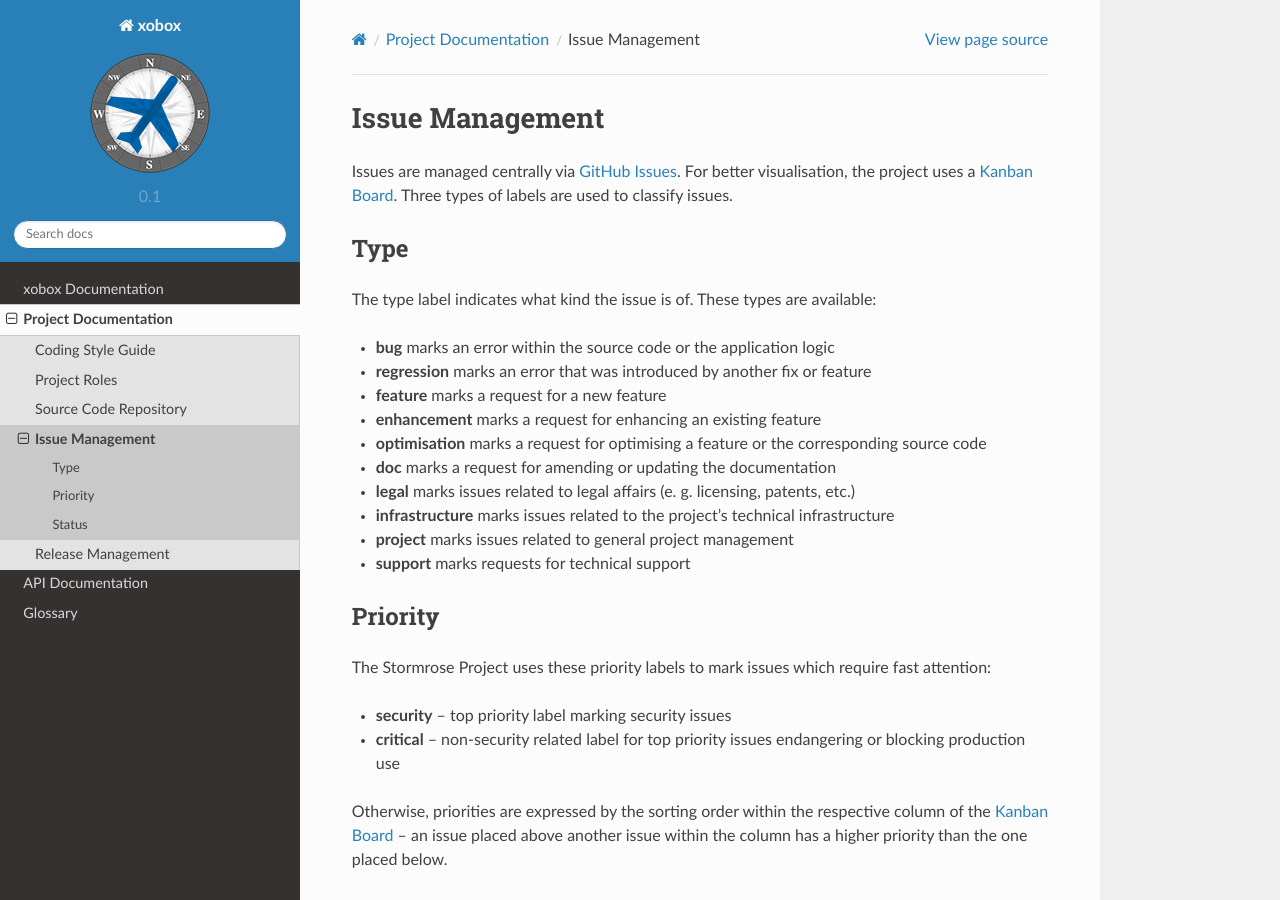
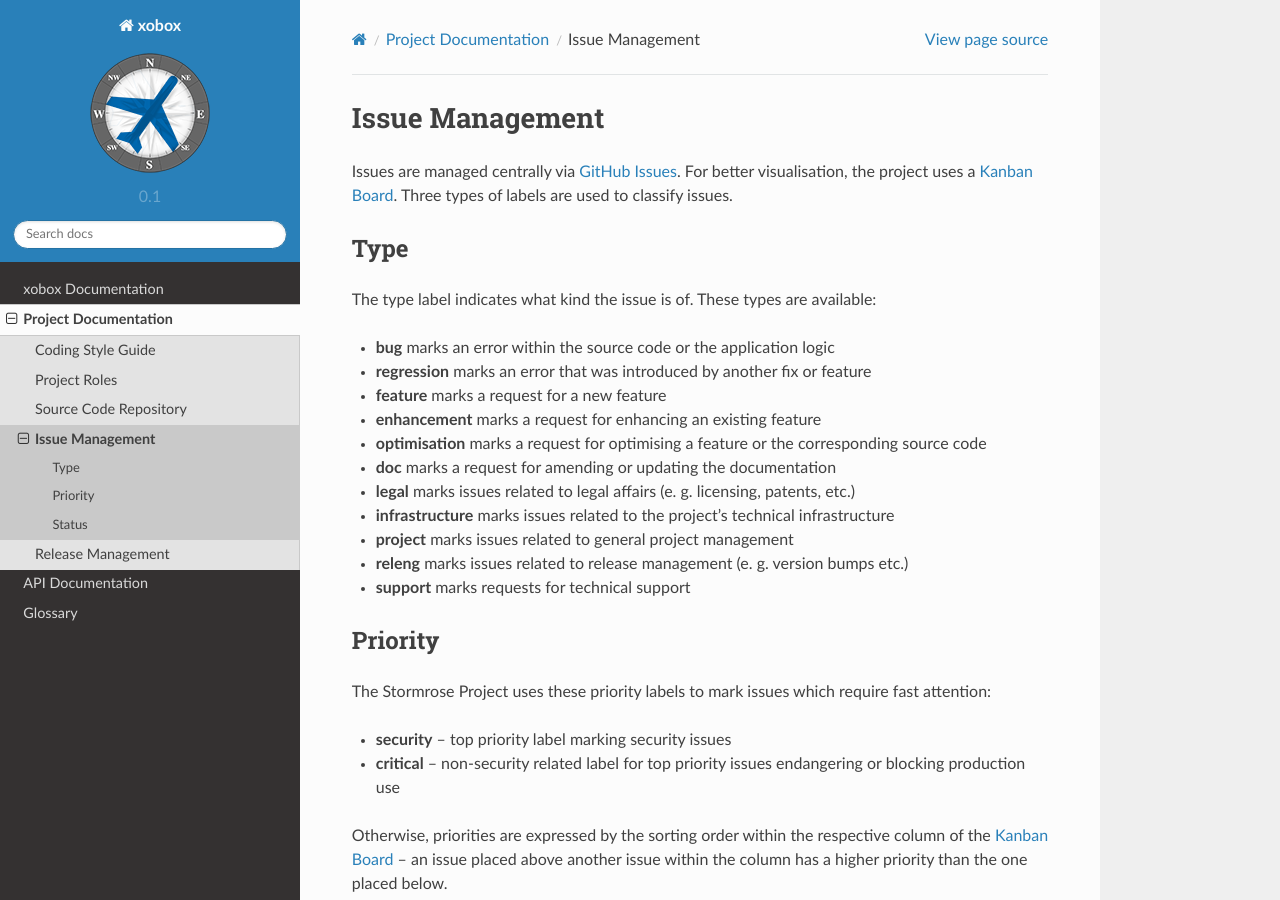
Before and after one commit to stormrose-va/xobox, a Sphinx documentation site: the page built from docs/source/internals/issues.rst, in a window 1280 px wide and 900 px high. Built offline with Sphinx 7.4.7 and the Read the Docs theme 2.0.0, drawn with Linux system fonts in a browser that asks for light colours; pages that are not in the unit, such as notebooks, are missing from menus.

Commit message:
Add documentation for releng issue label

```diff
--- a/docs/source/internals/issues.rst
+++ b/docs/source/internals/issues.rst
@@ -23,6 +23,7 @@ The type label indicates what kind the issue is of. These types are available:
 * **legal** marks issues related to legal affairs (e. g. licensing, patents, etc.)
 * **infrastructure** marks issues related to the project's technical infrastructure
 * **project** marks issues related to general project management
+* **releng** marks issues related to release management (e. g. version bumps etc.)
 * **support** marks requests for technical support
 
 
```
